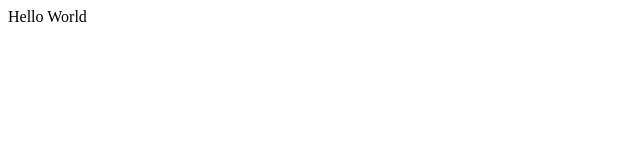
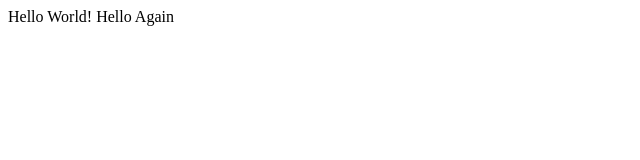
Before and after one commit to vikash4in/project_taleo, a plain HTML site: page hello.html in a window 1280 px wide. Shown: the whole page, without its empty margins (0-640 px from the left). Drawn offline with Linux system fonts and the light colour scheme.

Commit message:
Update hello.html

```diff
--- a/hello.html
+++ b/hello.html
@@ -4,6 +4,6 @@
         <title> My web page</title>
     </head>
       <body>
-      Hello World
+      Hello World! Hello Again
       </body>
 </html>
```
